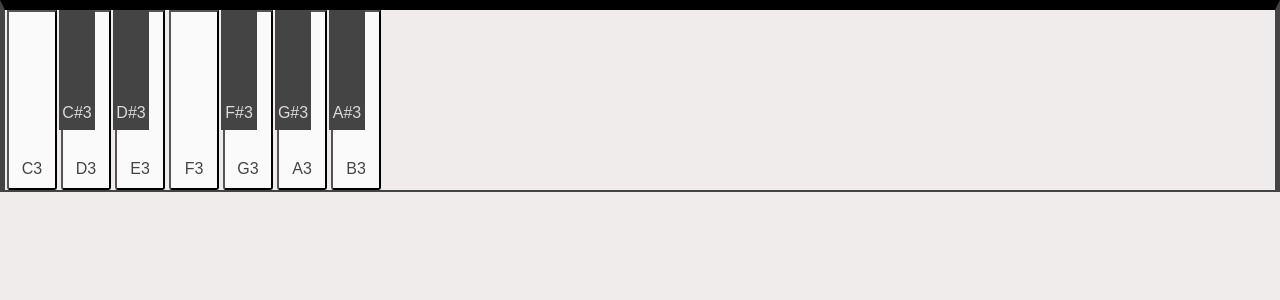
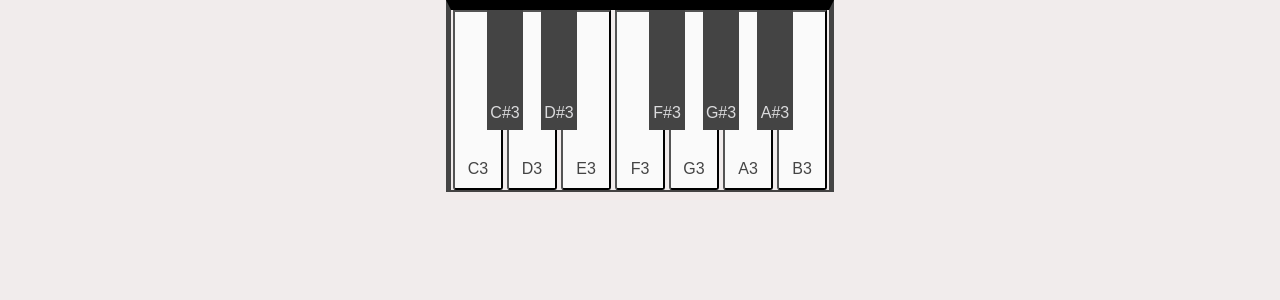
Before and after one commit to 1cor13/int-piano, a React (Create React App) app: page / in a window 1280 px wide. Shown: the top 300 px of the page. Built offline with nearby package versions, Linux system fonts and the light colour scheme.

Commit message:
Make the container align with inline content

```diff
--- a/src/App.css
+++ b/src/App.css
@@ -5,7 +5,7 @@
   bottom: 0;
   top: 0;
   display: flex;
-  /* align-items: center; */
+  align-items: center;
   flex-direction: column;
   /* justify-content: center; */
   background: rgb(241, 236, 236);
@@ -59,9 +59,10 @@
   padding: 5px;
   outline: none;
   color: #dbdbdd;
+  transform: translateX(-50%);
 }
 
 .black-key-playing {
-  border-bottom: 10px solid blue;
-  color: blue;
+  border-bottom: 10px solid yellow;
+  color: green;
 }
```
